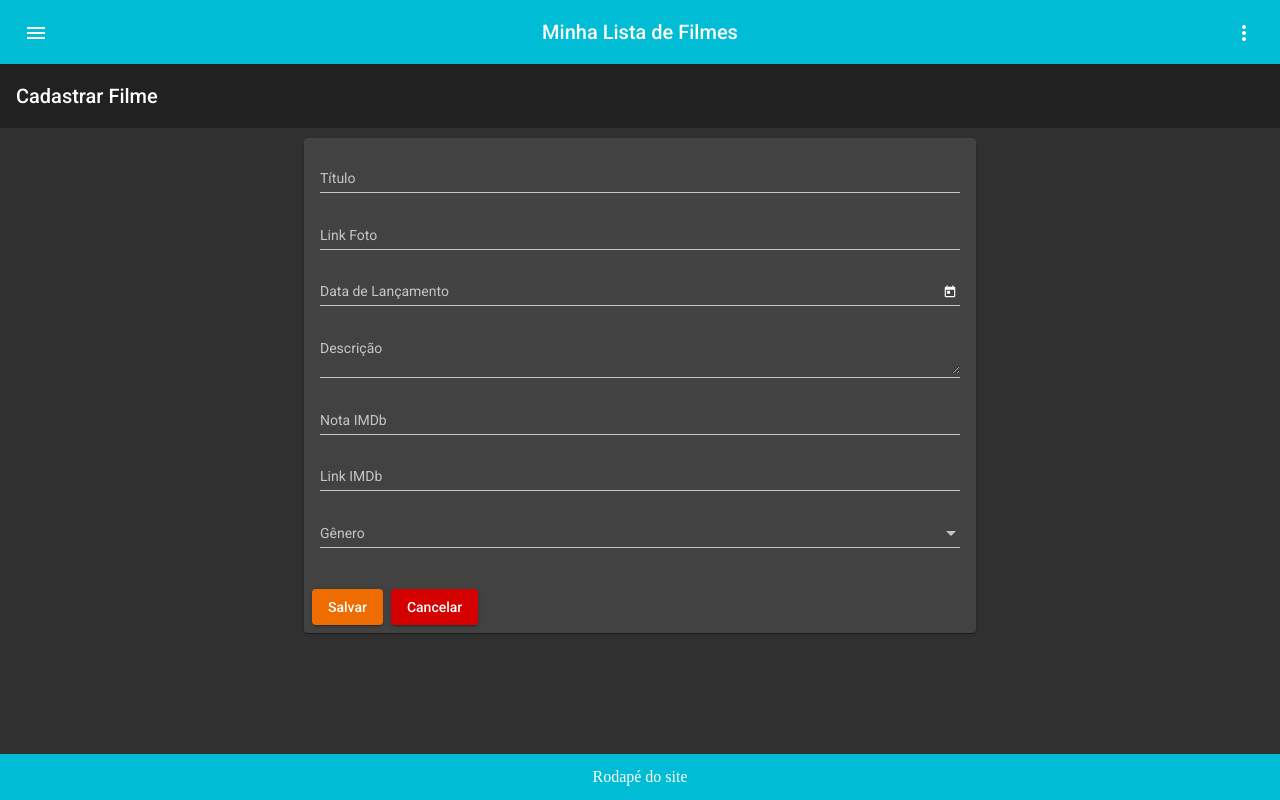
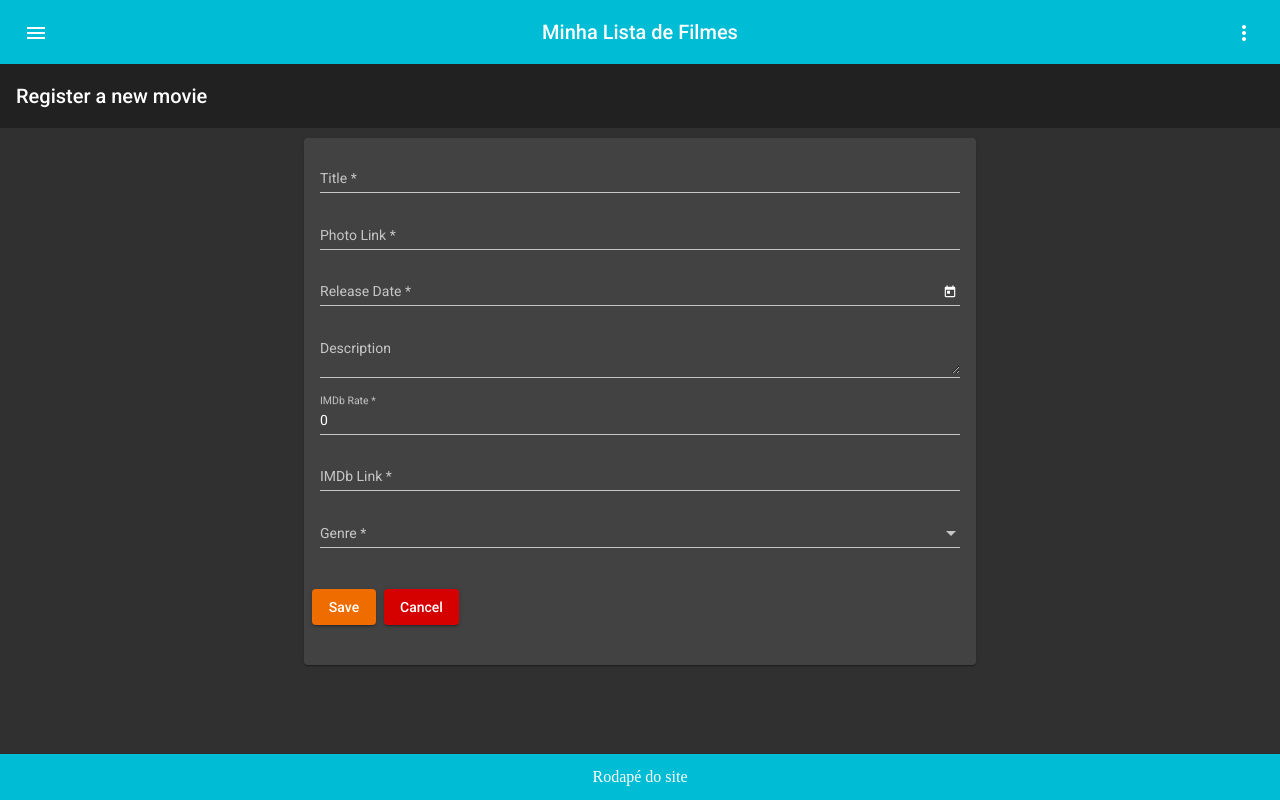
Before and after one commit to rpavanello97/house-of-movies-angular8, an Angular app: page /filmes/cadastro in a window 1280 px wide. Built offline with nearby package versions, Linux system fonts and the light colour scheme.

Commit message:
Working with forms

```diff
--- a/src/app/filmes/cadastro-filmes/cadastro-filmes.component.html
+++ b/src/app/filmes/cadastro-filmes/cadastro-filmes.component.html
@@ -1,40 +1,51 @@
-<mat-toolbar class="app-title">Cadastrar Filme</mat-toolbar>
+<mat-toolbar class="app-title">Register a new movie</mat-toolbar>
 <div class="main-div">
-  <mat-card class="center width50" >
+  <mat-card class="center width50">
+    <form [formGroup]="registration" (ngSubmit)="save()" (ngReset)="restartForm()">
       <mat-card-content>
         <mat-form-field class="full-width">
-            <input matInput placeholder="Título">
+          <input matInput placeholder="Title" name="title" formControlName="title">
         </mat-form-field>
         <mat-form-field class="full-width">
-            <input matInput placeholder="Link Foto">
+          <input matInput placeholder="Photo Link" name="urlPhoto" formControlName="urlPhoto">
         </mat-form-field>
         <mat-form-field class="full-width">
-              <input matInput [matDatepicker]="picker" placeholder="Data de Lançamento">
+          <input matInput [matDatepicker]="picker" placeholder="Release Date" name="dtRelease"
+            formControlName="dtRelease">
           <mat-datepicker-toggle matSuffix [for]="picker"></mat-datepicker-toggle>
           <mat-datepicker #picker></mat-datepicker>
         </mat-form-field>
         <mat-form-field class="full-width">
-            <textarea matInput placeholder="Descrição"></textarea>
+          <textarea matInput placeholder="Description" name="description" formControlName="description"></textarea>
         </mat-form-field>
         <mat-form-field class="full-width">
-            <input matInput placeholder="Nota IMDb">
+          <input matInput
+                  type="number"
+                  min="0"
+                  max="10"
+                  step="0.5"
+                  placeholder="IMDb Rate"
+                  name="imbdRate"
+                  formControlName="imbdRate"
+          >
         </mat-form-field>
         <mat-form-field class="full-width">
-            <input matInput placeholder="Link IMDb">
+          <input matInput placeholder="IMDb Link" name="urlImdb" formControlName="urlImdb">
         </mat-form-field>
         <mat-form-field class="full-width">
-            <mat-select placeholder="Gênero">
-              <mat-option value="Ação">Açao</mat-option>
-              <mat-option value="Aventura">Aventura</mat-option>
-              <mat-option value=">Ficção Científica">Ficção Científica</mat-option>
+          <mat-select placeholder="Genre" formControlName="genre">
+            <mat-option value="Action">Action</mat-option>
+            <mat-option value="Adventure">Adventure</mat-option>
+            <mat-option value="Sci-Fi">Sci-Fi</mat-option>
             <mat-option value="Romance">Romance</mat-option>
-              <mat-option value="Terror">Terror</mat-option>
+            <mat-option value="Horro">Horror</mat-option>
           </mat-select>
         </mat-form-field>
       </mat-card-content>
       <mat-card-actions>
-          <button color="accent" mat-raised-button>Salvar</button>
-          <button color="warn" mat-raised-button>Cancelar</button>
+        <button type="submit" color="accent" mat-raised-button>Save</button>
+        <button type="reset" color="warn" mat-raised-button>Cancel</button>
       </mat-card-actions>
+    </form>
   </mat-card>
 </div>
--- a/src/app/filmes/cadastro-filmes/cadastro-filmes.component.ts
+++ b/src/app/filmes/cadastro-filmes/cadastro-filmes.component.ts
@@ -1,5 +1,5 @@
 import { Component, OnInit } from '@angular/core';
-import {FormBuilder, FormGroup} from '@angular/forms';
+import { FormBuilder, FormGroup, Validators } from '@angular/forms';
 
 @Component({
   selector: 'dio-cadastro-filmes',
@@ -8,17 +8,33 @@ import {FormBuilder, FormGroup} from '@angular/forms';
 })
 export class CadastroFilmesComponent implements OnInit {
 
-  options: FormGroup;
+  registration: FormGroup;
 
   constructor(private fb: FormBuilder) { }
 
-  ngOnInit() {
+  ngOnInit(): void {
 
-    this.options = this.fb.group({
-      hideRequired: false,
-      floatLabel: 'auto',
+    this.registration = this.fb.group({
+      title: ['', [Validators.required, Validators.minLength(2), Validators.maxLength(256)]],
+      urlPhoto: ['', [Validators.required, Validators.minLength(10)]],
+      dtRelease: ['', [Validators.required]],
+      description: [''],
+      imbdRate: [0, [Validators.required, Validators.minLength(0), Validators.max(10)]],
+      urlImdb: ['', [Validators.required, Validators.minLength(10)]],
+      genre: ['', [Validators.required]],
     });
+  }
 
+  save(): void {
+    if (this.registration.invalid) {
+      return
+    }
+
+    alert('Sucesso \n\n'+ JSON.stringify(this.registration.value, null, 4));
+  }
+
+  restartForm(): void {
+    this.registration.reset();
   }
 
 }
```
Lines whose indentation alone changed are shown as unchanged.
